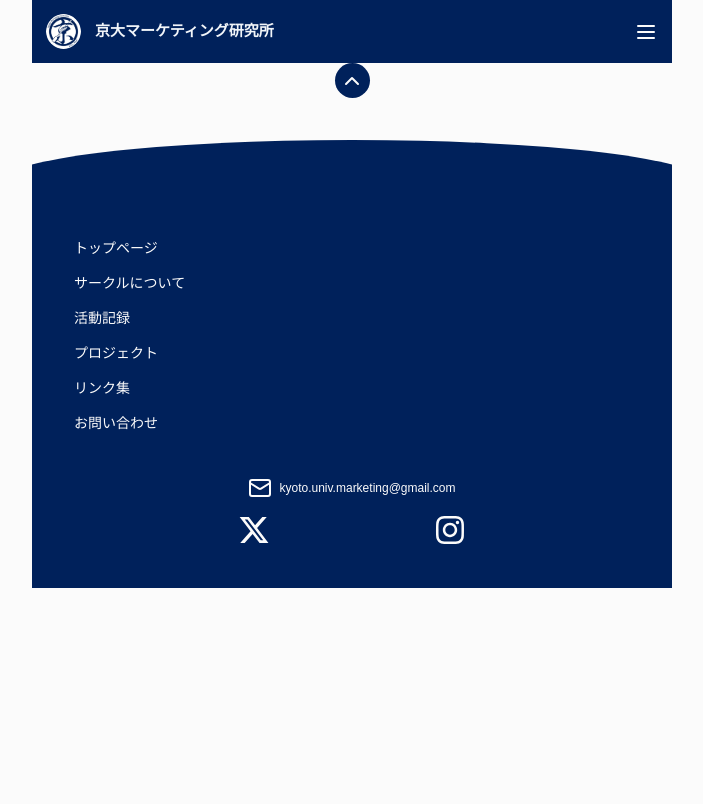
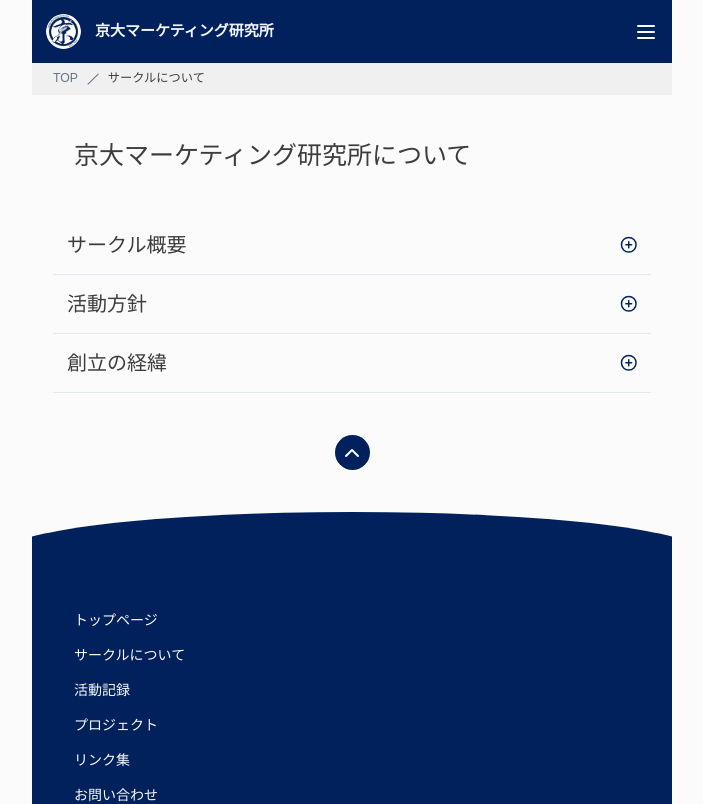
Before and after one commit to kyoto-univ-marketing/kyoto-univ-marketing-web, a Next.js app: page /about in a window 1280 px wide. Shown: the top 804 px of the page, without its empty margins (288-991 px from the left). Built offline with nearby package versions, Linux system fonts and the light colour scheme; a web font is replaced by a local one.

Commit message:
サークルについてページを組み立てた

```diff
--- a/src/app/(withHeader)/about/page.tsx
+++ b/src/app/(withHeader)/about/page.tsx
@@ -1,3 +1,16 @@
+import { Metadata } from 'next'
+
+import { AboutPage } from '@/components/about/AboutPage/AboutPage'
+import { pageLinkObject } from '@/constants/pageLinks'
+
+export const metadata: Metadata = {
+    title: pageLinkObject.ABOUT.text,
+}
+
 export default function Page() {
-    return <></>
+    return (
+        <main>
+            <AboutPage />
+        </main>
+    )
 }
--- /dev/null
+++ b/src/components/about/AboutPage/AboutPage.tsx
@@ -0,0 +1,25 @@
+import { FC } from 'react'
+
+import { BreadCrumb } from '@/components/common/BreadCrumb/BreadCrumb'
+import { pageLinkObject } from '@/constants/pageLinks'
+
+import { AboutAccordion } from '../AboutAccordion/AboutAccordion'
+
+export interface AboutPageProps {}
+
+export const AboutPage: FC<AboutPageProps> = ({ ...props }) => {
+    return (
+        <>
+            <BreadCrumb
+                items={[
+                    { href: pageLinkObject.TOP.href, label: pageLinkObject.TOP.textEng },
+                    { label: pageLinkObject.ABOUT.text },
+                ]}
+            />
+            <h1 className='my-12 px-12 text-title'>京大マーケティング研究所について</h1>
+            <div className='mb-12 px-6'>
+                <AboutAccordion />
+            </div>
+        </>
+    )
+}
--- a/src/components/about/StatCounter/StatCounter.tsx
+++ b/src/components/about/StatCounter/StatCounter.tsx
@@ -1,3 +1,5 @@
+'use client'
+
 import { ComponentProps, FC, useEffect, useState } from 'react'
 
 import { cn } from '@/lib/utils'
```
Also changed, not shown: 1 other file (tests, documents, lock files or other folders).
